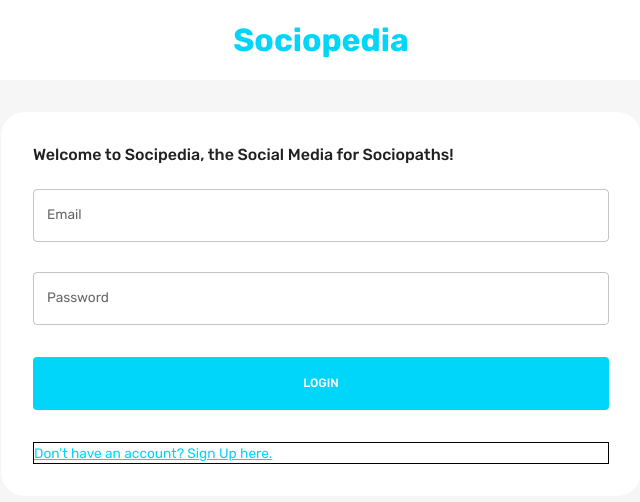
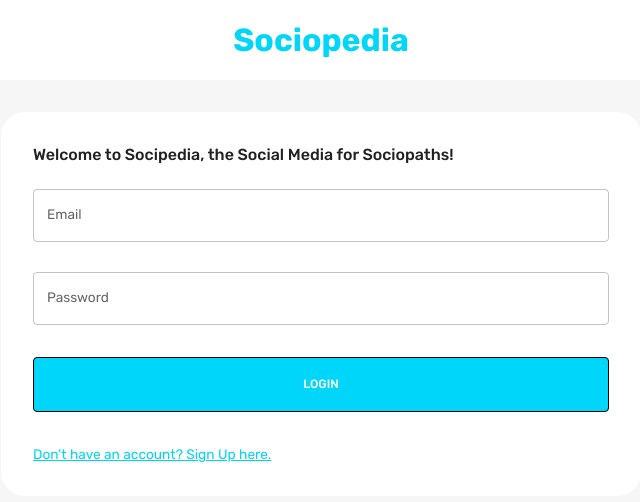
Before and after one commit to RonakSingh98/Social-media, a React (Create React App) app in the folder scmdia/mern/: page / in a window 1280 px wide. Shown: the top 502 px of the page, without its empty margins (319-959 px from the left). Built offline with nearby package versions, Linux system fonts and the light colour scheme.

Commit message:
Update Form.jsx

```diff
--- a/scmdia/mern/src/scenes/loginPage/Form.jsx
+++ b/scmdia/mern/src/scenes/loginPage/Form.jsx
@@ -209,6 +209,7 @@ const Form = () => {
                 p: "1rem",
                 backgroundColor: palette.primary.main,
                 color: palette.background.alt,
+                border: "1px solid black",
                 "&:hover": { color: palette.primary.main },
               }}
             >
@@ -222,7 +223,6 @@ const Form = () => {
               sx={{
                 textDecoration: "underline",
                 color: palette.primary.main,
-                border: "1px solid black",
                 "&:hover": {
                   cursor: "pointer",
                   color: palette.primary.light,
```
